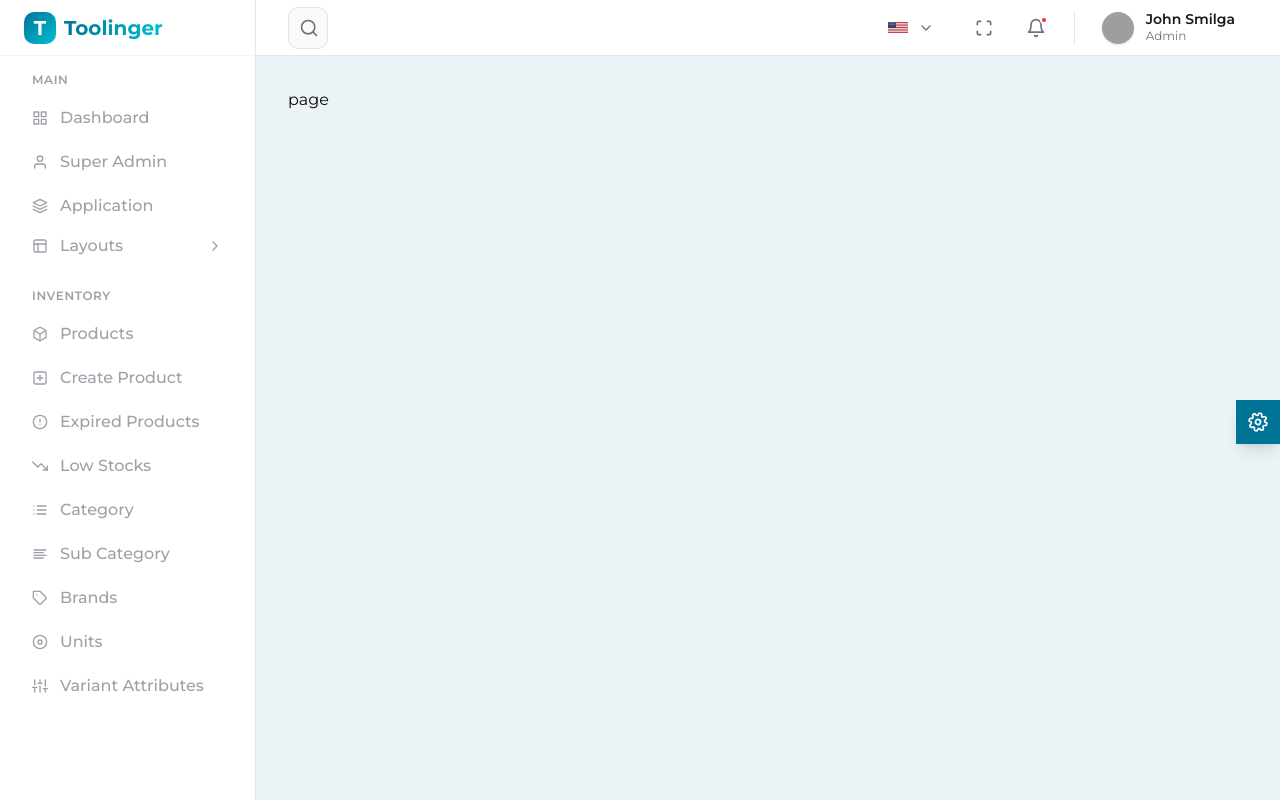
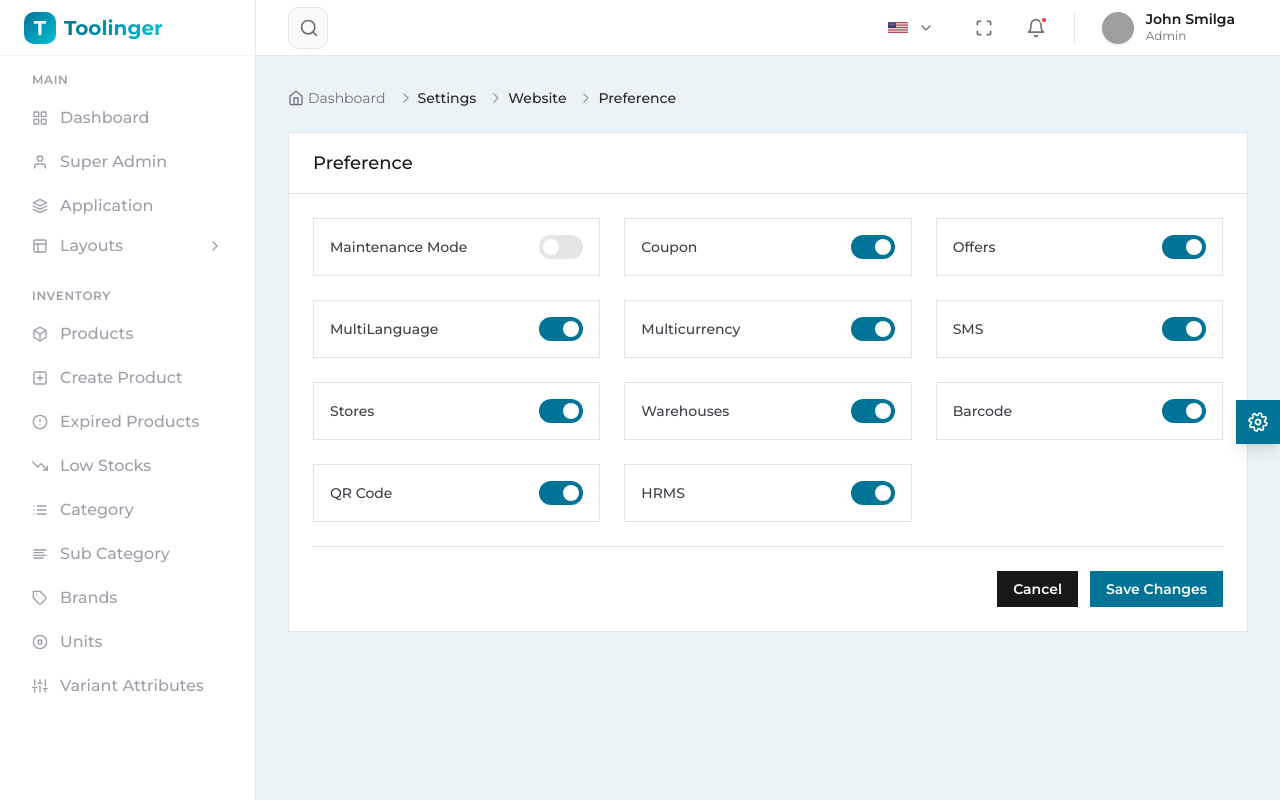
Before and after one commit to DevTabibur/toolinger-dashboard, a Next.js app: page /dashboard/settings/website/preference in a window 1280 px wide. Built offline with nearby package versions, Linux system fonts and the light colour scheme; grey boxes are pictures that could not be loaded.

Commit message:
feat: added preference

```diff
--- a/app/(dashboard)/dashboard/(settings)/settings/website/preference/page.tsx
+++ b/app/(dashboard)/dashboard/(settings)/settings/website/preference/page.tsx
@@ -1,9 +1,83 @@
+'use client';
 
+import React, { useState } from 'react';
+import { DashboardBreadcrumb, Switch, Button } from '@/components/ui';
+import { useLanguage } from '@/context/LanguageContext';
 
-const page = () => {
+const PreferencePage = () => {
+  const { t } = useLanguage();
+
+  // State for Preferences
+  const [preferences, setPreferences] = useState({
+    maintenanceMode: false,
+    coupon: true,
+    offers: true,
+    multiLanguage: true,
+    multicurrency: true,
+    sms: true,
+    stores: true,
+    warehouses: true,
+    barcode: true,
+    qrCode: true,
+    hrms: true,
+  });
+
+  const handleToggle = (key: keyof typeof preferences) => {
+    setPreferences(prev => ({ ...prev, [key]: !prev[key] }));
+  };
+
+  const preferenceItems = [
+    { label: "Maintenance Mode", key: "maintenanceMode" },
+    { label: "Coupon", key: "coupon" },
+    { label: "Offers", key: "offers" },
+    { label: "MultiLanguage", key: "multiLanguage" },
+    { label: "Multicurrency", key: "multicurrency" },
+    { label: "SMS", key: "sms" },
+    { label: "Stores", key: "stores" },
+    { label: "Warehouses", key: "warehouses" },
+    { label: "Barcode", key: "barcode" },
+    { label: "QR Code", key: "qrCode" },
+    { label: "HRMS", key: "hrms" },
+  ];
+
   return (
-    <div>page</div>
-  )
-}
+    <div className="space-y-6">
+      <DashboardBreadcrumb items={[{ label: t("Settings") }, { label: t("Website") }, { label: t("Preference") }]} />
 
-export default page
+      <div className="border border-zinc-200 bg-white dark:border-zinc-800 dark:bg-zinc-900/50  overflow-hidden">
+        <div className="border-b border-zinc-200 px-6 py-4 dark:border-zinc-800">
+          <h3 className="text-lg font-medium text-zinc-900 dark:text-zinc-100">{t("Preference")}</h3>
+        </div>
+
+        <div className="p-6">
+          <div className="grid grid-cols-1 md:grid-cols-2 lg:grid-cols-3 gap-6">
+            {preferenceItems.map((item) => (
+              <div
+                key={item.key}
+                className="flex items-center justify-between p-4 border border-zinc-200 dark:border-zinc-800  bg-white dark:bg-zinc-800/50"
+              >
+                <span className="text-sm font-medium text-zinc-700 dark:text-zinc-300">{t(item.label)}</span>
+                <Switch
+                  checked={preferences[item.key as keyof typeof preferences]}
+                  onChange={() => handleToggle(item.key as keyof typeof preferences)}
+                />
+              </div>
+            ))}
+          </div>
+
+          {/* Action Buttons */}
+          <div className="flex justify-end gap-3 pt-6 mt-6 border-t border-zinc-200 dark:border-zinc-800">
+            <Button variant="outline" className="bg-zinc-900 text-white hover:bg-zinc-800 border-none">
+              {t("Cancel")}
+            </Button>
+            <Button className="bg-[var(--primary)] hover:bg-[var(--primary-dark)] text-[var(--primary-foreground)] border-none">
+              {t("Save Changes")}
+            </Button>
+          </div>
+        </div>
+      </div>
+    </div>
+  );
+};
+
+export default PreferencePage;
--- a/context/translations.ts
+++ b/context/translations.ts
@@ -198,6 +198,19 @@ export const translations: Record<string, Record<string, string>> = {
     "Max File Size": "Max File Size",
     "File size": "File size",
     "Allow All Countries": "Allow All Countries",
+
+    // Preference Page
+    Preference: "Preference",
+    "Maintenance Mode": "Maintenance Mode",
+    Coupon: "Coupon",
+    Offers: "Offers",
+    MultiLanguage: "MultiLanguage",
+    Multicurrency: "Multicurrency",
+    Stores: "Stores",
+    Warehouses: "Warehouses",
+    Barcode: "Barcode",
+    "QR Code": "QR Code",
+    HRMS: "HRMS",
   },
   bn: {
     Main: "প্রধান",
@@ -399,6 +412,19 @@ export const translations: Record<string, Record<string, string>> = {
     "Max File Size": "সর্বোচ্চ ফাইলের আকার",
     "File size": "ফাইলের আকার",
     "Allow All Countries": "সব দেশকে অনুমতি দিন",
+
+    // Preference Page
+    Preference: "পছন্দ",
+    "Maintenance Mode": "রক্ষণাবেক্ষণ মোড",
+    Coupon: "কুপন",
+    Offers: "অফার",
+    MultiLanguage: "বহুভাষিক",
+    Multicurrency: "বহু মুদ্রা",
+    Stores: "দোকান",
+    Warehouses: "গুদাম",
+    Barcode: "বারকোড",
+    "QR Code": "কিউআর কোড",
+    HRMS: "এইচআরএমএস",
   },
   es: {
     Main: "Principal",
@@ -598,5 +624,18 @@ export const translations: Record<string, Record<string, string>> = {
     "Max File Size": "Tamaño máx. de archivo",
     "File size": "Tamaño de archivo",
     "Allow All Countries": "Permitir todos los países",
+
+    // Preference Page
+    Preference: "Preferencia",
+    "Maintenance Mode": "Modo de mantenimiento",
+    Coupon: "Cupón",
+    Offers: "Ofertas",
+    MultiLanguage: "Multiidioma",
+    Multicurrency: "Multimoneda",
+    Stores: "Tiendas",
+    Warehouses: "Almacenes",
+    Barcode: "Código de barras",
+    "QR Code": "Código QR",
+    HRMS: "RRHH",
   },
 };
```
